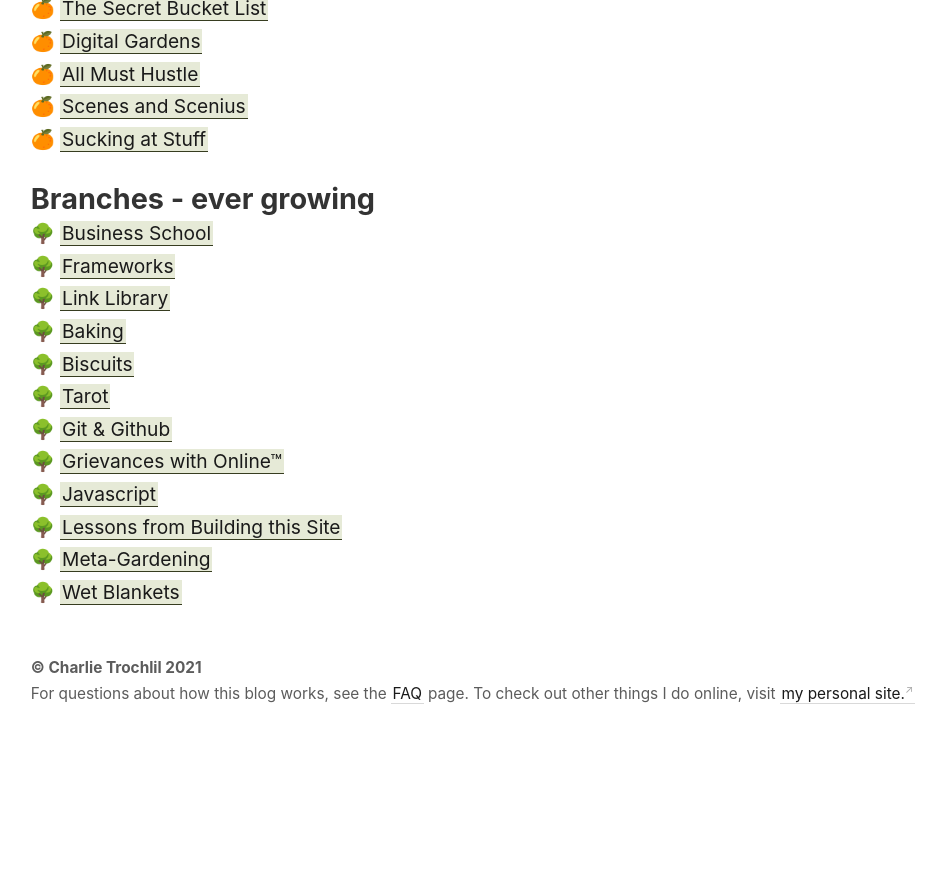
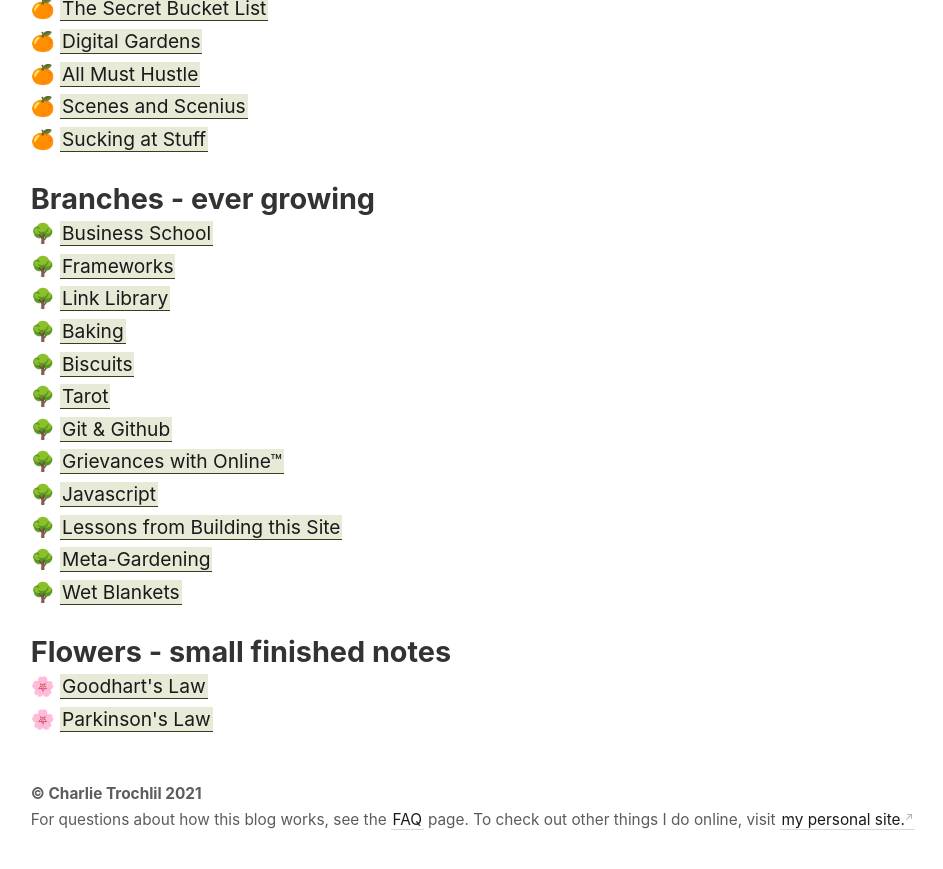
Before and after one commit to rhymeswithvocal/digital-garden, a Jekyll site: the page built from _pages/nav.md, in a window 1280 px wide and 900 px high, scrolled down 1767 px. Shown: the top 869 px of the window, without its empty margins (46-989 px from the left). Built offline with Jekyll 4.4.1, drawn with Linux system fonts in a browser that asks for light colours; before the commit the page ends 2541 px from its top, so only the background shows below that.

Commit message:
added flower status for notes

```diff
--- a/_includes/notes_graph.html
+++ b/_includes/notes_graph.html
@@ -27,6 +27,10 @@
   }
 
   .nodes [growth_phase = "branch"] {
+    fill: #7fb800;
+  }
+
+    .nodes [growth_phase = "flower"] {
     fill: #7fb800;
   }
 
--- a/_layouts/note.html
+++ b/_layouts/note.html
@@ -13,6 +13,8 @@ layout: default
           <a href="/nav" class="internal-link bechill">🍊</a>
         {% elsif page.status == "branch" %}
           <a href="/nav" class="internal-link bechill">🌳</a>
+        {% elsif page.status == "flower" %}
+          <a href="/nav" class="internal-link bechill">🌸</a>
         {% else %}
           ...
         {% endif %} | </p>
--- a/_pages/nav.md
+++ b/_pages/nav.md
@@ -49,3 +49,13 @@ permalink: /nav
 		{% endif %}
 	{% endfor %}
 </div>
+
+## Flowers - small finished notes
+
+<div>
+	{% for note in site.notes %}
+		{% if note.status == "flower" %}
+			🌸 <a href="{{note.url}}" class="internal-link">{{note.title}}</a><br>
+		{% endif %}
+	{% endfor %}
+</div>
```
